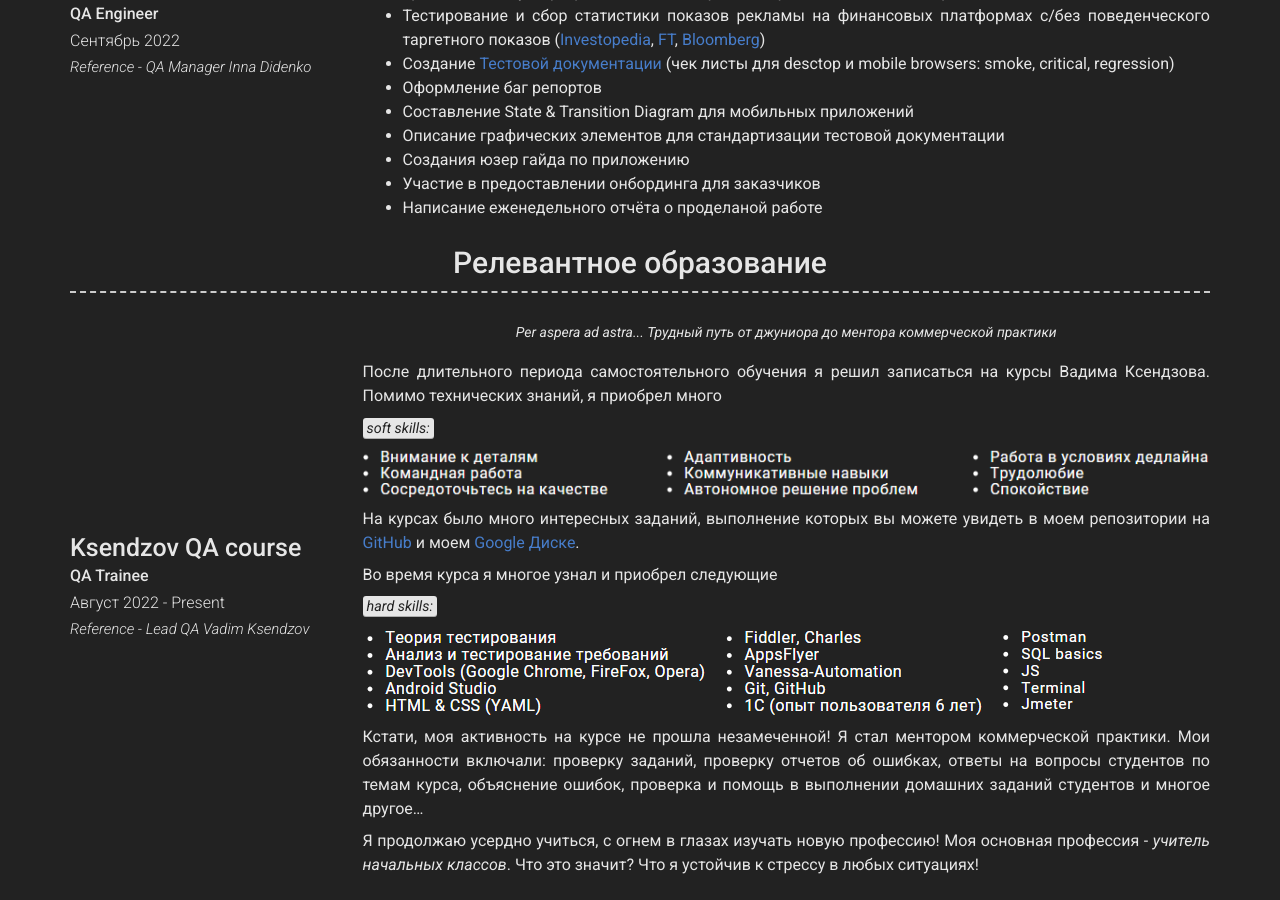
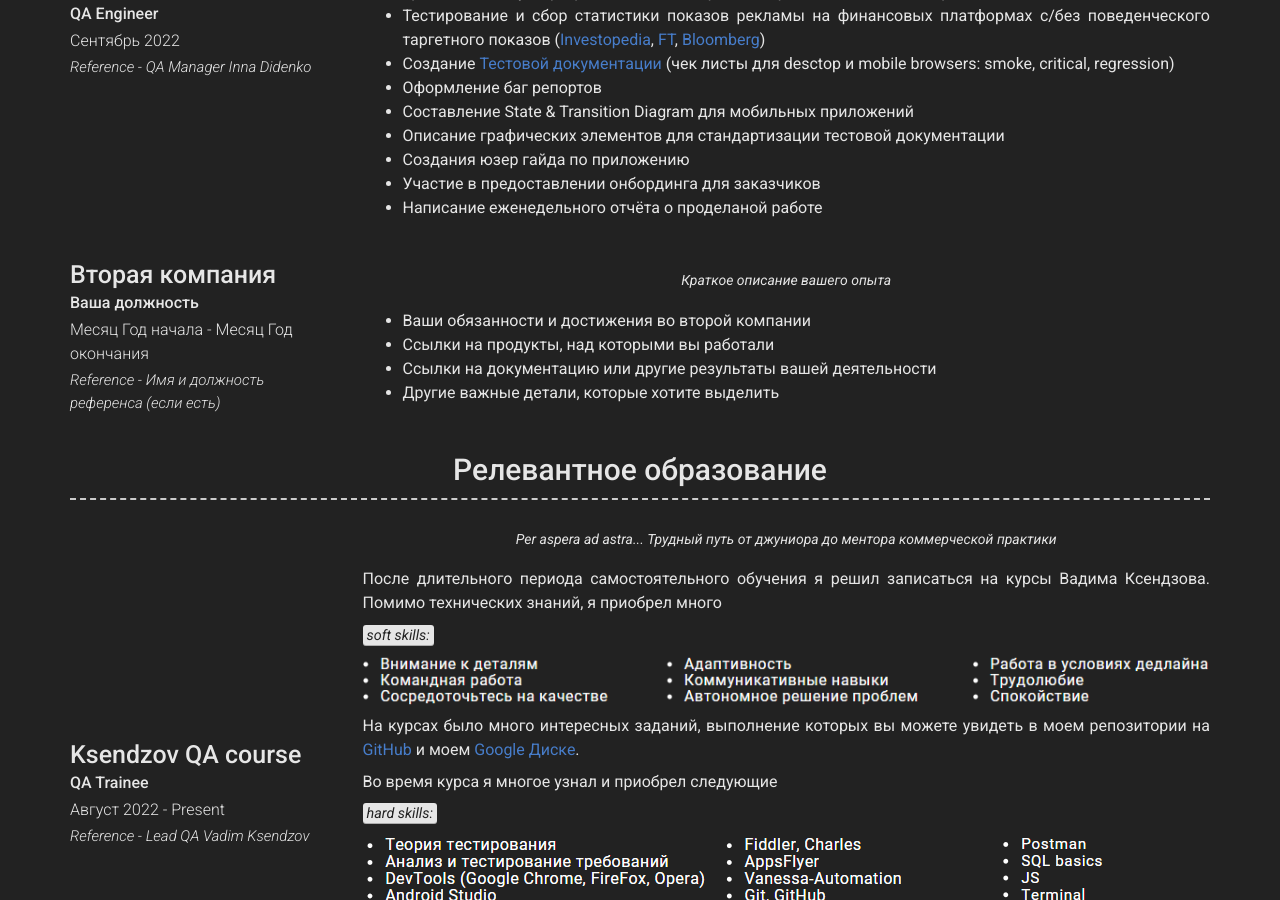
Before and after one commit to VitoOsyko/gadaborshev.github.io, a Jekyll site: the page built from index.md, in a window 1280 px wide and 900 px high, scrolled down 858 px. Built offline with Jekyll 4.4.1, drawn with Linux system fonts in a browser that asks for light colours; nearby versions of some CDN libraries.

Commit message:
Опыт3

```diff
--- a/_config.yml
+++ b/_config.yml
@@ -65,6 +65,19 @@ content:
           - Создания юзер гайда по приложению
           - Участие в предоставлении онбординга для заказчиков
           - Написание еженедельного отчёта о проделаной работе
+      - layout: left
+        title: Вторая компания
+        sub_title: Ваша должность
+        caption: Месяц Год начала - Месяц Год окончания
+        link: Ссылка на ваш профиль LinkedIn или другой ресурс
+        link_text: Reference - Имя и должность референса (если есть)
+        quote: >
+          Краткое описание вашего опыта
+        description: |
+          - Ваши обязанности и достижения во второй компании
+          - Ссылки на продукты, над которыми вы работали
+          - Ссылки на документацию или другие результаты вашей деятельности
+          - Другие важные детали, которые хотите выделить
 
   - title: Релевантное образование
     layout: list
```
